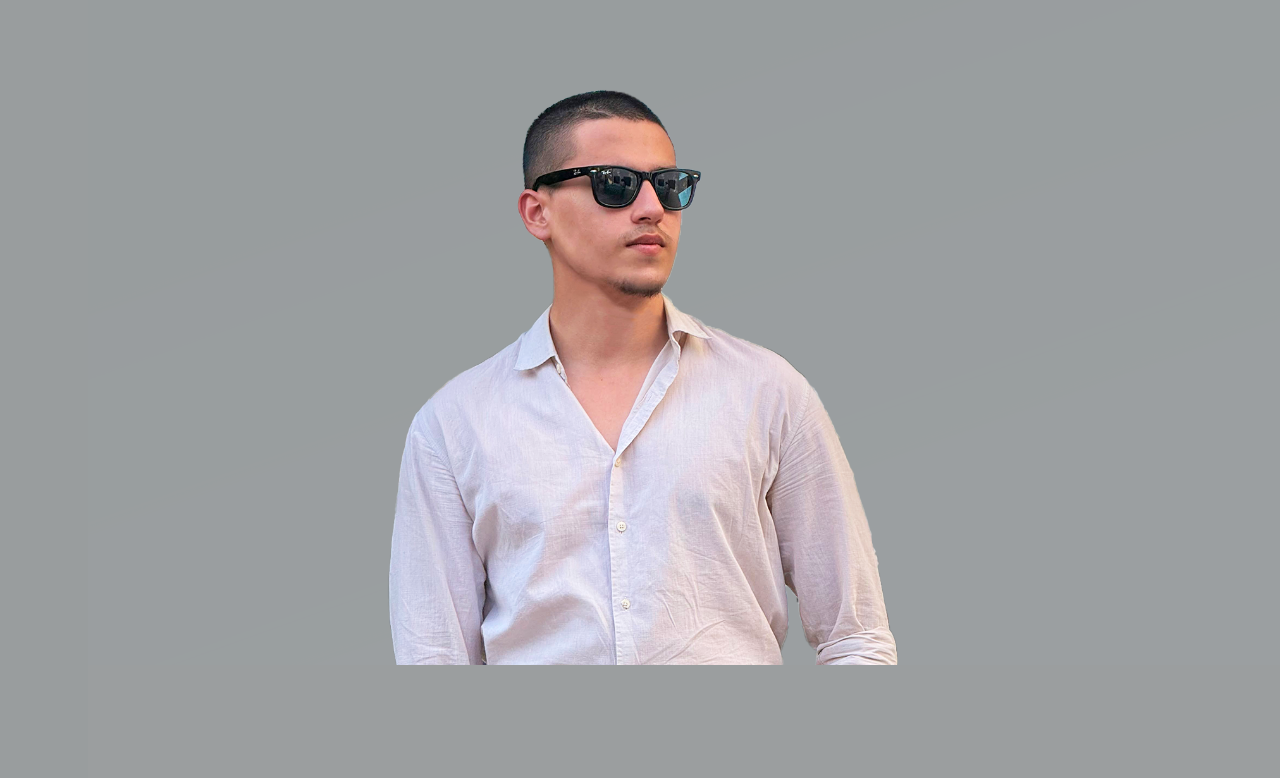
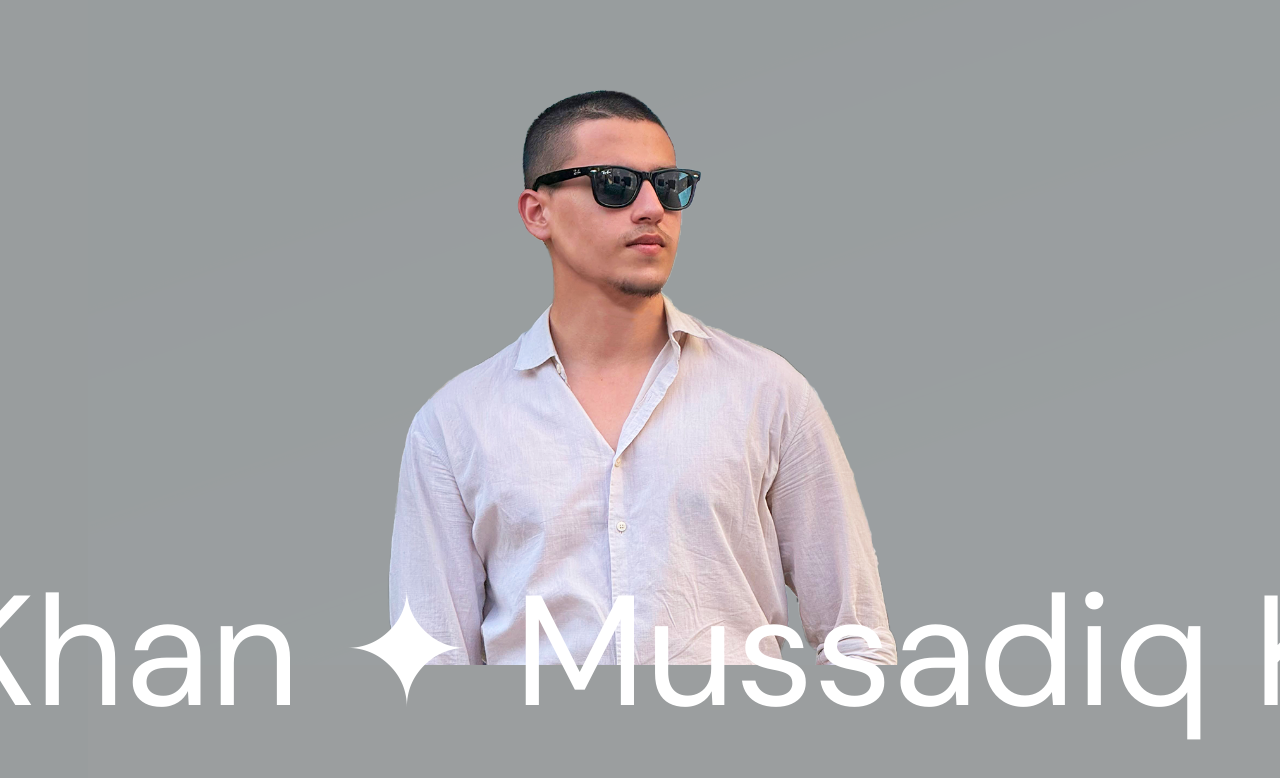
Before and after one commit to mussadiqkhan6886/portfolionew, a Next.js app: page / in a window 1280 px wide. Shown: the top 778 px of the page. Built offline with nearby package versions, Linux system fonts and the light colour scheme.

Commit message:
completed name on hero

```diff
--- a/app/layout.tsx
+++ b/app/layout.tsx
@@ -2,7 +2,7 @@ import type { Metadata } from "next";
 import "./globals.css";
 import Header from "@/components/comp/Header";
 import Footer from "@/components/comp/Footer";
-
+import { dSans } from "@/constants/font";
 
 export const metadata: Metadata = {
   title: "Mussadiq Khan | Freelance Web Developer",
@@ -17,7 +17,7 @@ export default function RootLayout({
   return (
     <html
       lang="en"
-      className={`h-full antialiased`}
+      className={`h-full antialiased ${dSans.className}`}
     >
       <body className="min-h-full flex flex-col">
         <Header />
--- /dev/null
+++ b/components/ui/HeroLoopName.tsx
@@ -0,0 +1,143 @@
+'use client';
+
+import { useRef, useEffect, useState, useMemo, useId, FC, PointerEvent } from 'react';
+
+interface CurvedLoopProps {
+  marqueeText?: string;
+  speed?: number;
+  className?: string;
+  curveAmount?: number;
+  direction?: 'left' | 'right';
+  interactive?: boolean;
+}
+
+const CurvedLoop: FC<CurvedLoopProps> = ({
+  marqueeText = '',
+  speed = 2,
+  className,
+  curveAmount = 400,
+  direction = 'left',
+  interactive = true
+}) => {
+  const text = useMemo(() => {
+    const hasTrailing = /\s|\u00A0$/.test(marqueeText);
+    return (hasTrailing ? marqueeText.replace(/\s+$/, '') : marqueeText) + '\u00A0';
+  }, [marqueeText]);
+
+  const measureRef = useRef<SVGTextElement | null>(null);
+  const textPathRef = useRef<SVGTextPathElement | null>(null);
+  const pathRef = useRef<SVGPathElement | null>(null);
+  const [spacing, setSpacing] = useState(0);
+  const [offset, setOffset] = useState(0);
+  const uid = useId();
+  const pathId = `curve-${uid}`;
+  const pathD = `M-100,40 Q500,${40 + curveAmount} 1540,40`;
+
+  const dragRef = useRef(false);
+  const lastXRef = useRef(0);
+  const dirRef = useRef<'left' | 'right'>(direction);
+  const velRef = useRef(0);
+
+  const textLength = spacing;
+  const totalText = textLength
+    ? Array(Math.ceil(1800 / textLength) + 2)
+        .fill(text)
+        .join('')
+    : text;
+  const ready = spacing > 0;
+
+  useEffect(() => {
+    if (measureRef.current) setSpacing(measureRef.current.getComputedTextLength());
+  }, [text, className]);
+
+  useEffect(() => {
+    if (!spacing) return;
+    if (textPathRef.current) {
+      const initial = -spacing;
+      textPathRef.current.setAttribute('startOffset', initial + 'px');
+      setOffset(initial);
+    }
+  }, [spacing]);
+
+  useEffect(() => {
+    if (!spacing || !ready) return;
+    let frame = 0;
+    const step = () => {
+      if (!dragRef.current && textPathRef.current) {
+        const delta = dirRef.current === 'right' ? speed : -speed;
+        const currentOffset = parseFloat(textPathRef.current.getAttribute('startOffset') || '0');
+        let newOffset = currentOffset + delta;
+        const wrapPoint = spacing;
+        if (newOffset <= -wrapPoint) newOffset += wrapPoint;
+        if (newOffset > 0) newOffset -= wrapPoint;
+        textPathRef.current.setAttribute('startOffset', newOffset + 'px');
+        setOffset(newOffset);
+      }
+      frame = requestAnimationFrame(step);
+    };
+    frame = requestAnimationFrame(step);
+    return () => cancelAnimationFrame(frame);
+  }, [spacing, speed, ready]);
+
+  const onPointerDown = (e: PointerEvent) => {
+    if (!interactive) return;
+    dragRef.current = true;
+    lastXRef.current = e.clientX;
+    velRef.current = 0;
+    (e.target as HTMLElement).setPointerCapture(e.pointerId);
+  };
+
+  const onPointerMove = (e: PointerEvent) => {
+    if (!interactive || !dragRef.current || !textPathRef.current) return;
+    const dx = e.clientX - lastXRef.current;
+    lastXRef.current = e.clientX;
+    velRef.current = dx;
+    const currentOffset = parseFloat(textPathRef.current.getAttribute('startOffset') || '0');
+    let newOffset = currentOffset + dx;
+    const wrapPoint = spacing;
+    if (newOffset <= -wrapPoint) newOffset += wrapPoint;
+    if (newOffset > 0) newOffset -= wrapPoint;
+    textPathRef.current.setAttribute('startOffset', newOffset + 'px');
+    setOffset(newOffset);
+  };
+
+  const endDrag = () => {
+    if (!interactive) return;
+    dragRef.current = false;
+    dirRef.current = velRef.current > 0 ? 'right' : 'left';
+  };
+
+  const cursorStyle = interactive ? (dragRef.current ? 'grabbing' : 'grab') : 'auto';
+
+  return (
+    <div
+      className="min-h-screen flex items-center justify-center w-full"
+      style={{ visibility: ready ? 'visible' : 'hidden', cursor: cursorStyle }}
+      onPointerDown={onPointerDown}
+      onPointerMove={onPointerMove}
+      onPointerUp={endDrag}
+      onPointerLeave={endDrag}
+    >
+      <svg
+        className="select-none w-full overflow-visible block aspect-[100/12] absolute bottom-0 capitalize text-[11rem] leading-none"
+        viewBox="0 0 1440 120"
+      >
+        <text ref={measureRef} xmlSpace="preserve" style={{ visibility: 'hidden', opacity: 0, pointerEvents: 'none' }}>
+          {text}
+        </text>
+        <defs>
+          <path ref={pathRef} id={pathId} d={pathD} fill="none" stroke="transparent" />
+        </defs>
+        {ready && (
+          <text xmlSpace="preserve" className={`fill-white ${className ?? ''}`}>
+            <textPath ref={textPathRef} href={`#${pathId}`} startOffset={offset + 'px'} xmlSpace="preserve">
+              {totalText}
+            </textPath>
+          </text>
+        )}
+      </svg>
+    </div>
+  );
+};
+
+export default CurvedLoop;
--- a/package.json
+++ b/package.json
@@ -15,7 +15,8 @@
     "next": "16.2.9",
     "react": "19.2.4",
     "react-dom": "19.2.4",
-    "react-icons": "^5.6.0"
+    "react-icons": "^5.6.0",
+    "shadcn": "^4.11.0"
   },
   "devDependencies": {
     "@tailwindcss/postcss": "^4",
--- a/sections/Hero.tsx
+++ b/sections/Hero.tsx
@@ -1,3 +1,4 @@
+import CurvedLoop from '@/components/ui/HeroLoopName'
 import Image from 'next/image'
 import React from 'react'
 
@@ -5,6 +6,16 @@ const Hero = () => {
   return (
     <section style={{backgroundImage: `URL(${"/img3.png"})`, backgroundSize: "contain", backgroundPosition: "top", backgroundRepeat: "no-repeat"}} className="w-full h-screen relative bg-gray/98">
       <div className="absolute w-22 h-screen left-0 bg-gray" />
+      <div>
+
+      </div>
+        <CurvedLoop
+          marqueeText="Mussadiq Khan ✦"
+          speed={2}
+          curveAmount={0}
+          direction="right"
+          interactive
+        />
     </section>
   )
 }
```
Also changed, not shown: app/globals.css (line endings or trailing spaces), 1 other file (tests, documents, lock files or other folders).
